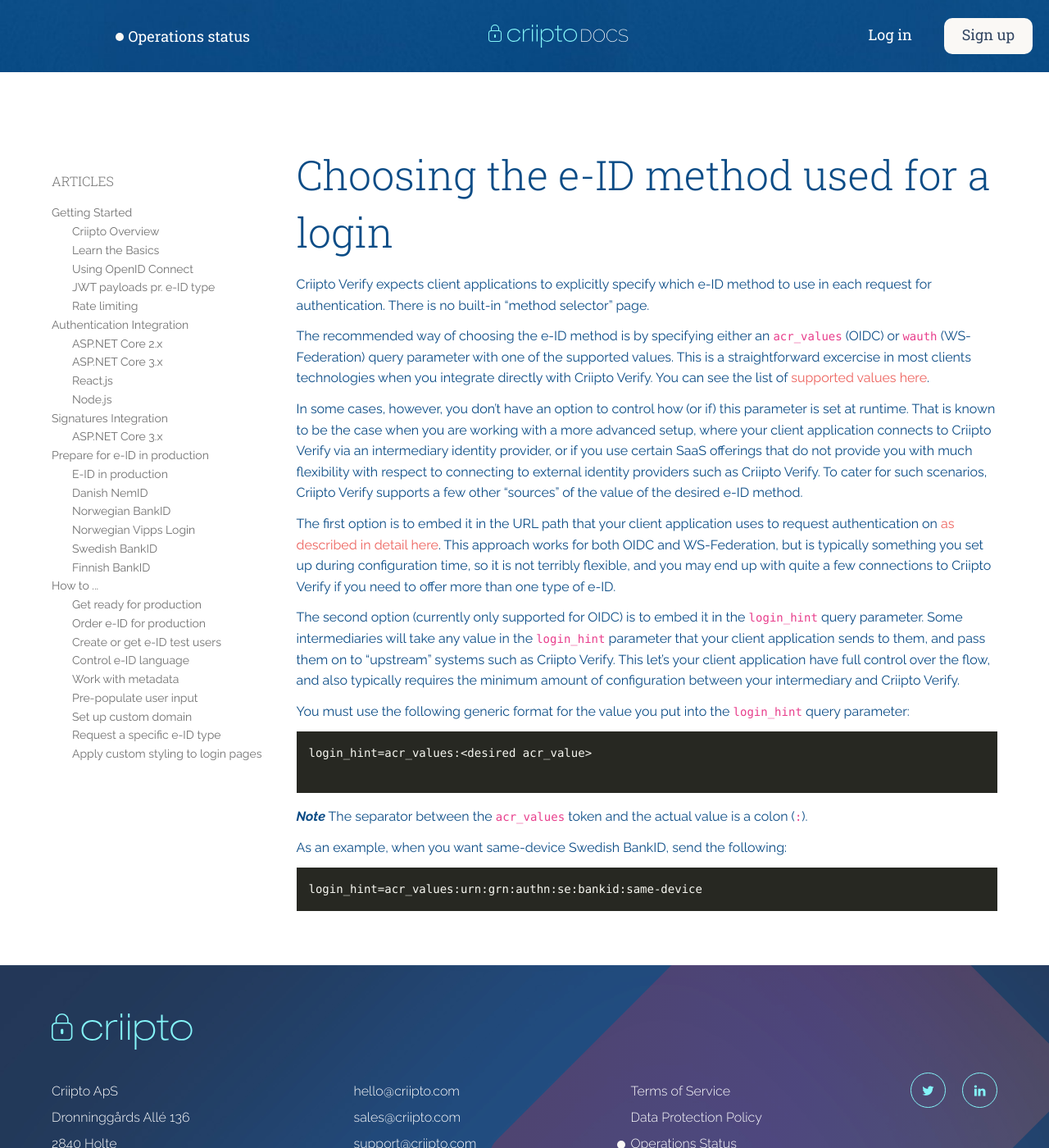
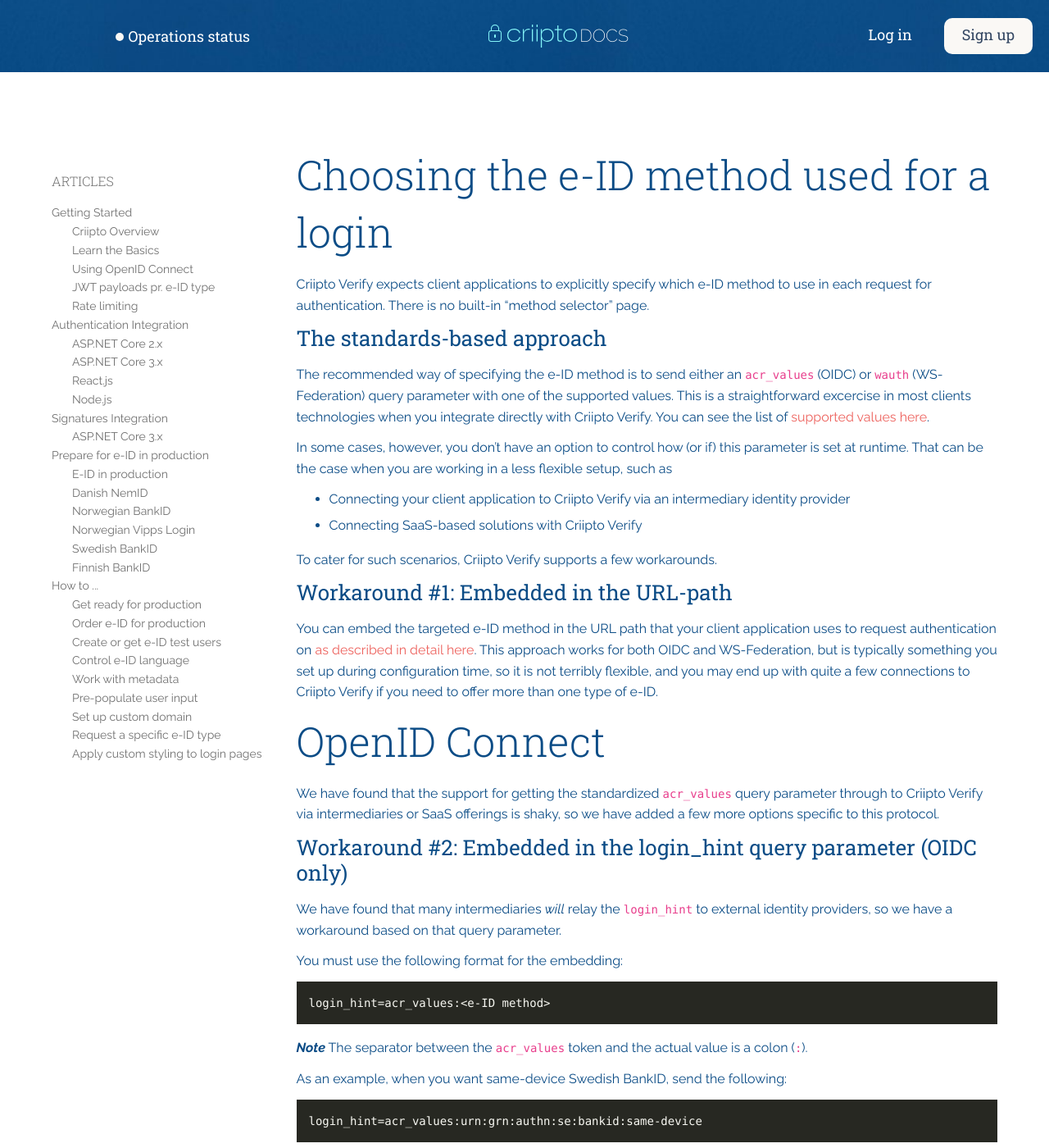
Before and after one commit to criipto/docs-old, a Jekyll site: the page built from how-to/choose-eid-method.md, in a window 1280 px wide and 1400 px high. Shown: the whole window at 82% size. Built offline with Jekyll 4.4.1, drawn with Linux system fonts in a browser that asks for light colours; some web fonts are replaced; some of the changed text lies outside the part shown.

Commit message:
Take 2 - more structure.

````diff
--- a/how-to/choose-eid-method.md
+++ b/how-to/choose-eid-method.md
@@ -7,19 +7,27 @@
 # Choosing the e-ID method used for a login
 Criipto Verify expects client applications to explicitly specify which e-ID method to use in each request for authentication. There is no built-in "method selector" page.
 
-The recommended way of choosing the e-ID method is by specifying either an `acr_values` (OIDC) or `wauth` (WS-Federation) query parameter with one of the supported values. This is a straightforward excercise in most clients technologies when you integrate directly with Criipto Verify. You can see the list of [supported values here](/how-to/acr_values).
+## The standards-based approach
+The recommended way of specifying the e-ID method is to send either an `acr_values` (OIDC) or `wauth` (WS-Federation) query parameter with one of the supported values. This is a straightforward excercise in most clients technologies when you integrate directly with Criipto Verify. You can see the list of [supported values here](/how-to/acr_values).
 
-In some cases, however, you don't have an option to control how (or if) this parameter is set at runtime. That is known to be the case when you are working with a more advanced setup, where your client application connects to Criipto Verify via an intermediary identity provider, or if you use certain SaaS offerings that do not provide you with much flexibility with respect to connecting to external identity providers such as Criipto Verify.
-To cater for such scenarios, Criipto Verify supports a few other "sources" of the value of the desired e-ID method.
+In some cases, however, you don't have an option to control how (or if) this parameter is set at runtime. That can be the case when you are working in a less flexible setup, such as
+ - Connecting your client application to Criipto Verify via an intermediary identity provider
+ - Connecting SaaS-based solutions with Criipto Verify
 
-The first option is to embed it in the URL path that your client application uses to request authentication on [as described in detail here](/how-to/work-with-metadata). This approach works for both OIDC and WS-Federation, but is typically something you set up during configuration time, so it is not terribly flexible, and you may end up with quite a few connections to Criipto Verify if you need to offer more than one type of e-ID.
+To cater for such scenarios, Criipto Verify supports a few workarounds.
 
-The second option (currently only supported for OIDC) is to embed it in the `login_hint` query parameter. Some intermediaries will take any value in the `login_hint` parameter that your client application sends to them, and pass them on to "upstream" systems such as Criipto Verify. This let's your client application have full control over the flow, and also typically requires the minimum amount of configuration between your intermediary and Criipto Verify.
+## Workaround #1: Embedded in the URL-path
+You can embed the targeted e-ID method in the URL path that your client application uses to request authentication on [as described in detail here](/how-to/work-with-metadata). This approach works for both OIDC and WS-Federation, but is typically something you set up during configuration time, so it is not terribly flexible, and you may end up with quite a few connections to Criipto Verify if you need to offer more than one type of e-ID.
 
-You must use the following generic format for the value you put into the `login_hint` query parameter:
+# OpenID Connect
+We have found that the support for getting the standardized `acr_values` query parameter through to Criipto Verify via intermediaries or SaaS offerings is shaky, so we have added a few more options specific to this protocol.
+
+## Workaround #2: Embedded in the login_hint query parameter (OIDC only)
+We have found that many intermediaries _will_ relay the `login_hint` to external identity providers, so we have a workaround based on that query parameter.
+
+You must use the following format for the embedding:
 ```
-login_hint=acr_values:<desired acr_value>
-
+login_hint=acr_values:<e-ID method>
 ```
 ***Note*** The separator between the `acr_values` token and the actual value is a colon (`:`).
 
@@ -27,3 +35,22 @@
 ```
 login_hint=acr_values:urn:grn:authn:se:bankid:same-device
 ```
+
+You can also use this workaround in conjunction with sending other [prefilled fields](/how-to/specify-prefilled-fields) in the `login_hint`.
+
+## Workaround #3: In a HTTP header (OIDC only)
+You can also send the targeted e-ID method in an `acr_values` HTTP request header:
+```
+acr_values: <e-ID method>
+```
+
+## Order of precedence for values sent via workarounds
+1. `login_hint` embedded
+2. HTTP header value
+3. URL-path embedded
+
+# WS-Federation
+We have found that intermediaries tend to pass the `wauth` parameter value on to external identity providers, so we don't have any other workarounds for this protocol in place at the moment.
+
+# Existing workarounds not usable in your case?
+Drop us a message on support@criipto.com with a description of your scenario. We may be able to come up with yet another workaround to suit your needs.
````
